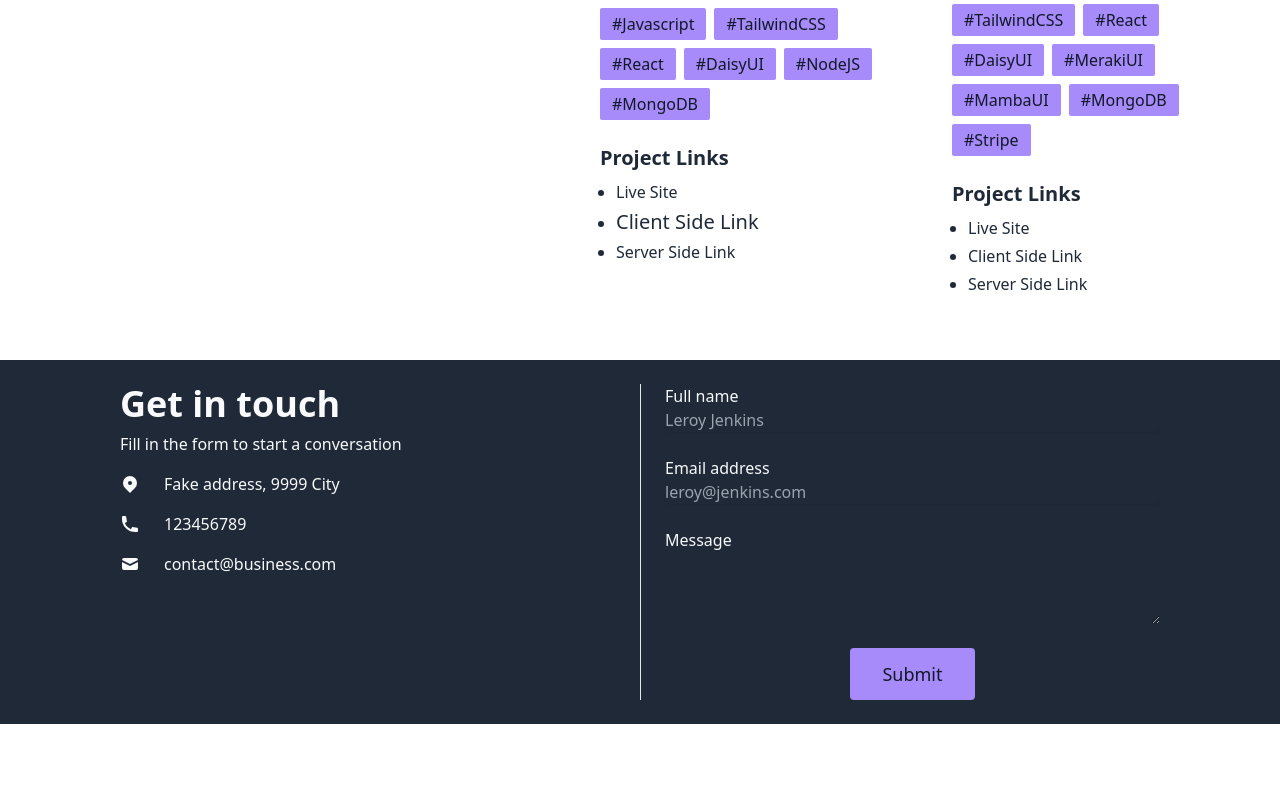
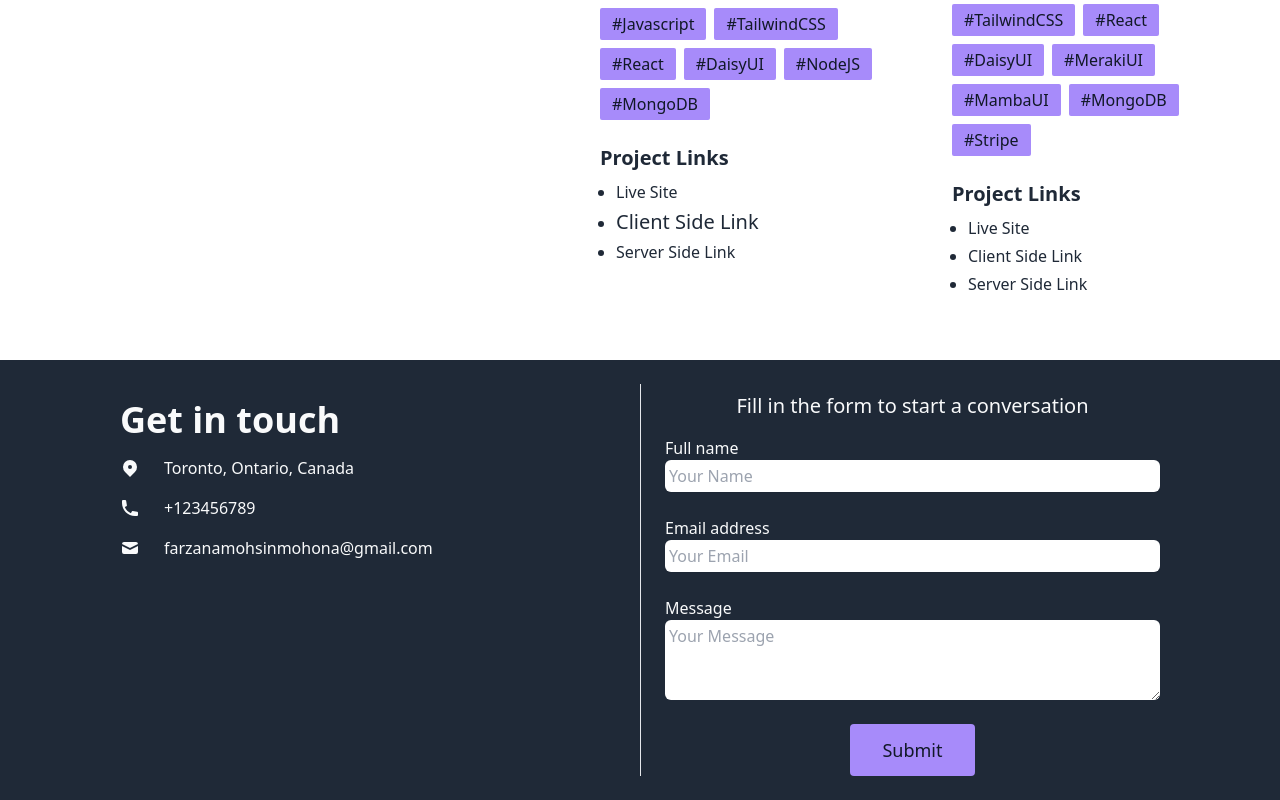
Before and after one commit to farzana-mohsin/portfolio-farzana_mohsin, a React (Vite) app in the folder portfolio-farzana/: page / in a window 1280 px wide. Shown: the part 4555-5355 px from the top of the page. Before the commit the page ends 5279 px from the top, so only its background shows below. Built offline with nearby package versions, Linux system fonts and the light colour scheme.

Commit message:
change styling to contatct section

```diff
--- a/portfolio-farzana/src/Components/Contact.jsx
+++ b/portfolio-farzana/src/Components/Contact.jsx
@@ -35,10 +35,7 @@ const Contact = () => {
       <section className='py-6 bg-gray-800 text-gray-50'>
         <div className='grid max-w-6xl grid-cols-1 px-6 mx-auto lg:px-8 md:grid-cols-2 md:divide-x'>
           <div className='py-6 md:py-0 md:px-6'>
-            <h1 className='text-4xl font-bold'>Get in touch</h1>
-            <p className='pt-2 pb-4'>
-              Fill in the form to start a conversation
-            </p>
+            <h1 className='text-4xl font-bold my-4'>Get in touch</h1>
             <div className='space-y-4'>
               <p className='flex items-center'>
                 <svg
@@ -53,7 +50,7 @@ const Contact = () => {
                     clipRule='evenodd'
                   ></path>
                 </svg>
-                <span>Fake address, 9999 City</span>
+                <span>Toronto, Ontario, Canada</span>
               </p>
               <p className='flex items-center'>
                 <svg
@@ -64,7 +61,7 @@ const Contact = () => {
                 >
                   <path d='M2 3a1 1 0 011-1h2.153a1 1 0 01.986.836l.74 4.435a1 1 0 01-.54 1.06l-1.548.773a11.037 11.037 0 006.105 6.105l.774-1.548a1 1 0 011.059-.54l4.435.74a1 1 0 01.836.986V17a1 1 0 01-1 1h-2C7.82 18 2 12.18 2 5V3z'></path>
                 </svg>
-                <span>123456789</span>
+                <span>+123456789</span>
               </p>
               <p className='flex items-center'>
                 <svg
@@ -76,10 +73,15 @@ const Contact = () => {
                   <path d='M2.003 5.884L10 9.882l7.997-3.998A2 2 0 0016 4H4a2 2 0 00-1.997 1.884z'></path>
                   <path d='M18 8.118l-8 4-8-4V14a2 2 0 002 2h12a2 2 0 002-2V8.118z'></path>
                 </svg>
-                <span>contact@business.com</span>
+                <span>farzanamohsinmohona@gmail.com</span>
               </p>
             </div>
           </div>
+
+          <div>
+            <p className='pt-2 pb-4 text-center text-xl'>
+              Fill in the form to start a conversation
+            </p>
             <form
               ref={form}
               onSubmit={sendEmail}
@@ -91,8 +93,8 @@ const Contact = () => {
                 <input
                   type='text'
                   name='user_name'
-                placeholder='Leroy Jenkins'
-                className='block w-full rounded-md shadow-sm focus:ring focus:ring-opacity-75 focus:ring-violet-400 bg-gray-800'
+                  placeholder='Your Name'
+                  className='block w-full rounded-md shadow-sm focus:ring focus:ring-opacity-75 focus:ring-violet-400 text-gray-500 p-1'
                 />
               </label>
               <label className='block'>
@@ -100,16 +102,17 @@ const Contact = () => {
                 <input
                   type='email'
                   name='user_email'
-                placeholder='leroy@jenkins.com'
-                className='block w-full rounded-md shadow-sm focus:ring focus:ring-opacity-75 focus:ring-violet-400 bg-gray-800'
+                  placeholder='Your Email'
+                  className='block w-full rounded-md shadow-sm focus:ring focus:ring-opacity-75 focus:ring-violet-400 text-gray-500 p-1'
                 />
               </label>
               <label className='block'>
                 <span className='mb-1'>Message</span>
                 <textarea
+                  placeholder='Your Message'
                   name='message'
                   rows='3'
-                className='block w-full rounded-md focus:ring focus:ring-opacity-75 focus:ring-violet-400 bg-gray-800'
+                  className='p-1 block w-full rounded-md focus:ring focus:ring-opacity-75 focus:ring-violet-400 text-gray-500'
                 ></textarea>
               </label>
               <button
@@ -121,6 +124,7 @@ const Contact = () => {
               </button>
             </form>
           </div>
+        </div>
       </section>
     </div>
   );
```
Lines whose indentation alone changed are shown as unchanged.
